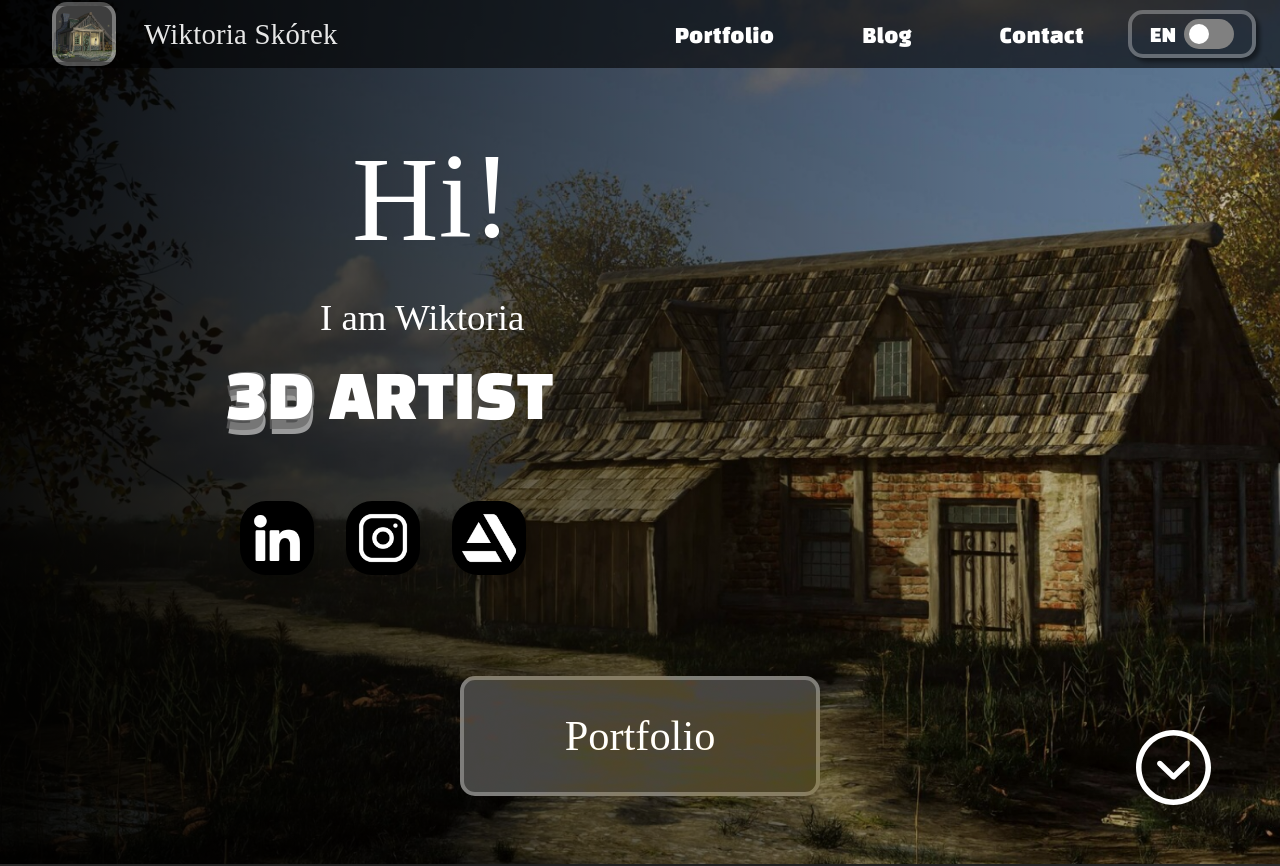
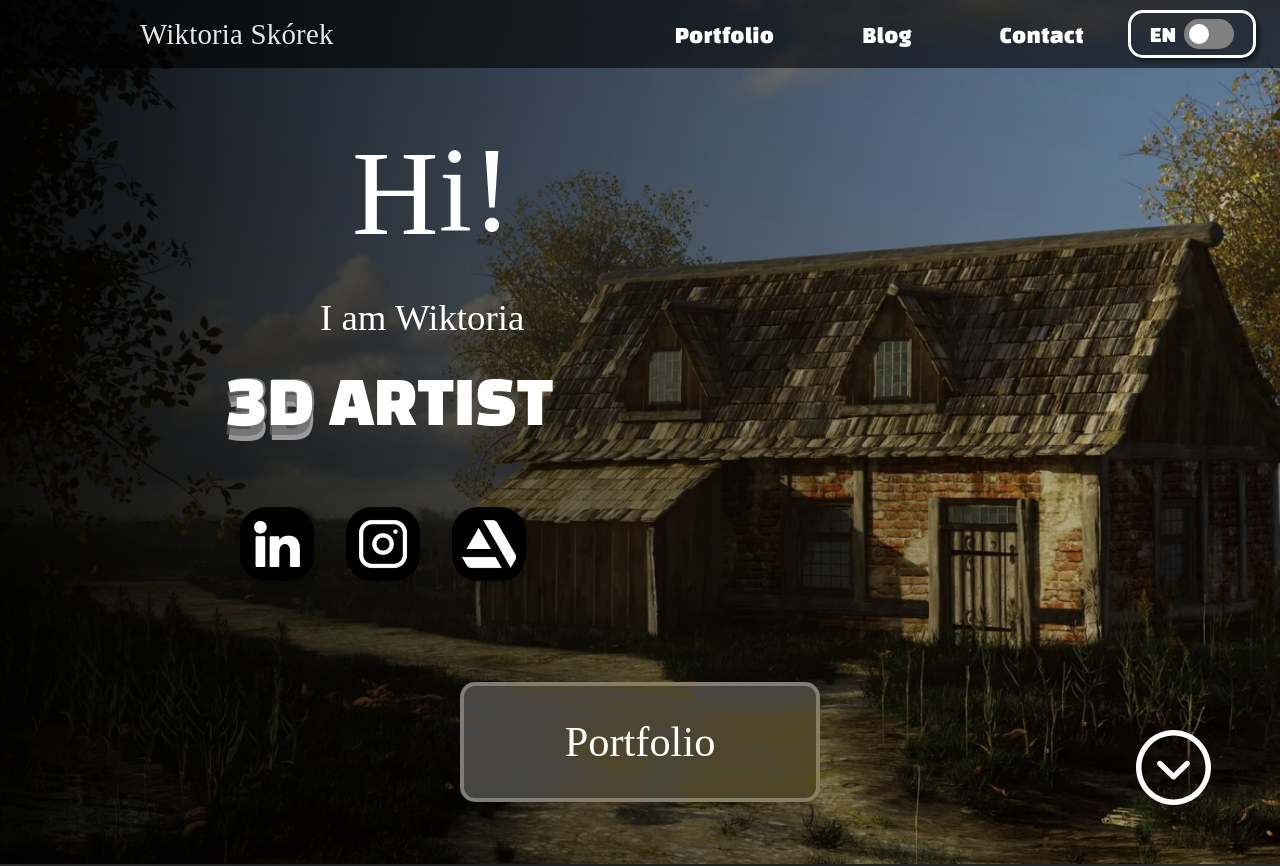
Before and after one commit to s-jez/Portfolio-3DArist, a React (Create React App) app: page / in a window 1280 px wide. Shown: the top 866 px of the page. Built offline with nearby package versions, Linux system fonts and the light colour scheme; a web font is replaced by a local one.

Commit message:
add animation to logo, solid borders.

```diff
--- a/src/components/Navbar/Navbar.module.css
+++ b/src/components/Navbar/Navbar.module.css
@@ -76,19 +76,20 @@
   margin: auto;
 }
 .nav-logo {
-  width: 4rem;
-  height: 4rem;
+  width: 3.75rem;
+  height: 3.75rem;
   display: flex;
   justify-content: center;
   align-items: center;
-  margin: 0 0.5rem;
+  margin: 0.25rem 0.5rem;
   border-radius: 15px;
-  border: 4px solid rgba(255, 255, 255, 0.3);
+  border: 3px solid #fff;
   background-image: url("../../assets/background.webp");
   background-size: 84px;
   background-position: center;
   background-repeat: no-repeat;
   overflow: hidden;
+  animation: showOverlay 1s ease-in-out;
 }
 .nav-circle {
   width: 3.5rem;
--- a/src/components/Sections/Main/MainSection.module.css
+++ b/src/components/Sections/Main/MainSection.module.css
@@ -145,7 +145,7 @@ h1 {
     margin: 0 10rem;
   }
   h1 {
-    line-height: 3.25rem;
+    line-height: 4rem;
   }
 }
 @media (max-width: 1440px) {
@@ -185,6 +185,7 @@ h1 {
   }
   h1 {
     white-space: nowrap;
+    line-height: 1.5rem;
   }
   .main__button {
     width: 22.5rem;
--- a/src/components/SwitchLanguage/SwitchLang.module.css
+++ b/src/components/SwitchLanguage/SwitchLang.module.css
@@ -5,7 +5,7 @@
   width: 8rem;
   height: 3rem;
   color: white;
-  border: 4px solid rgba(255, 255, 255, 0.3);
+  border: 3px solid #fff;
   box-shadow: 4px 4px 4px rgba(0, 0, 0, 0.46);
   border-radius: 15px;
   padding: 1rem;
```
